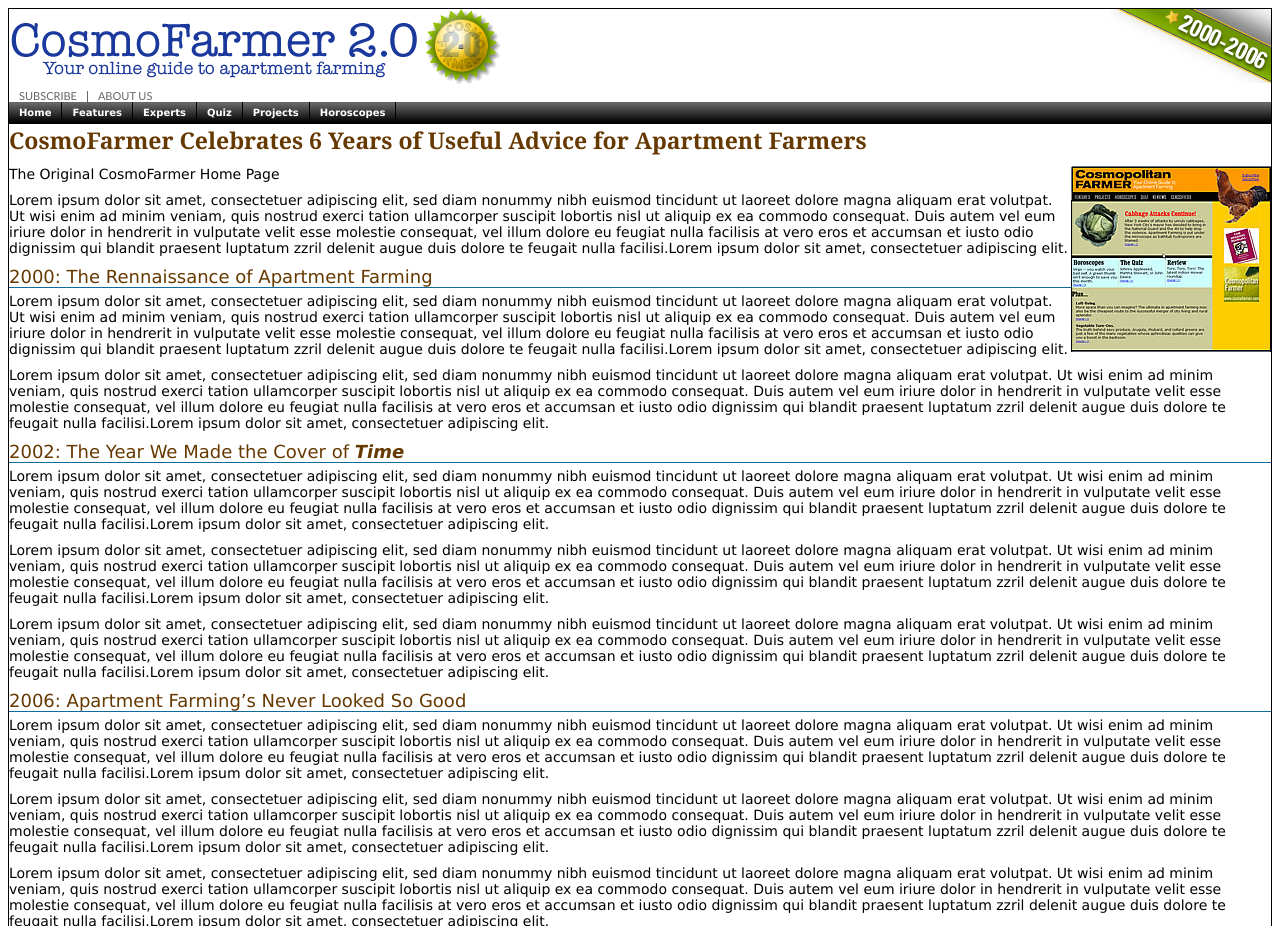
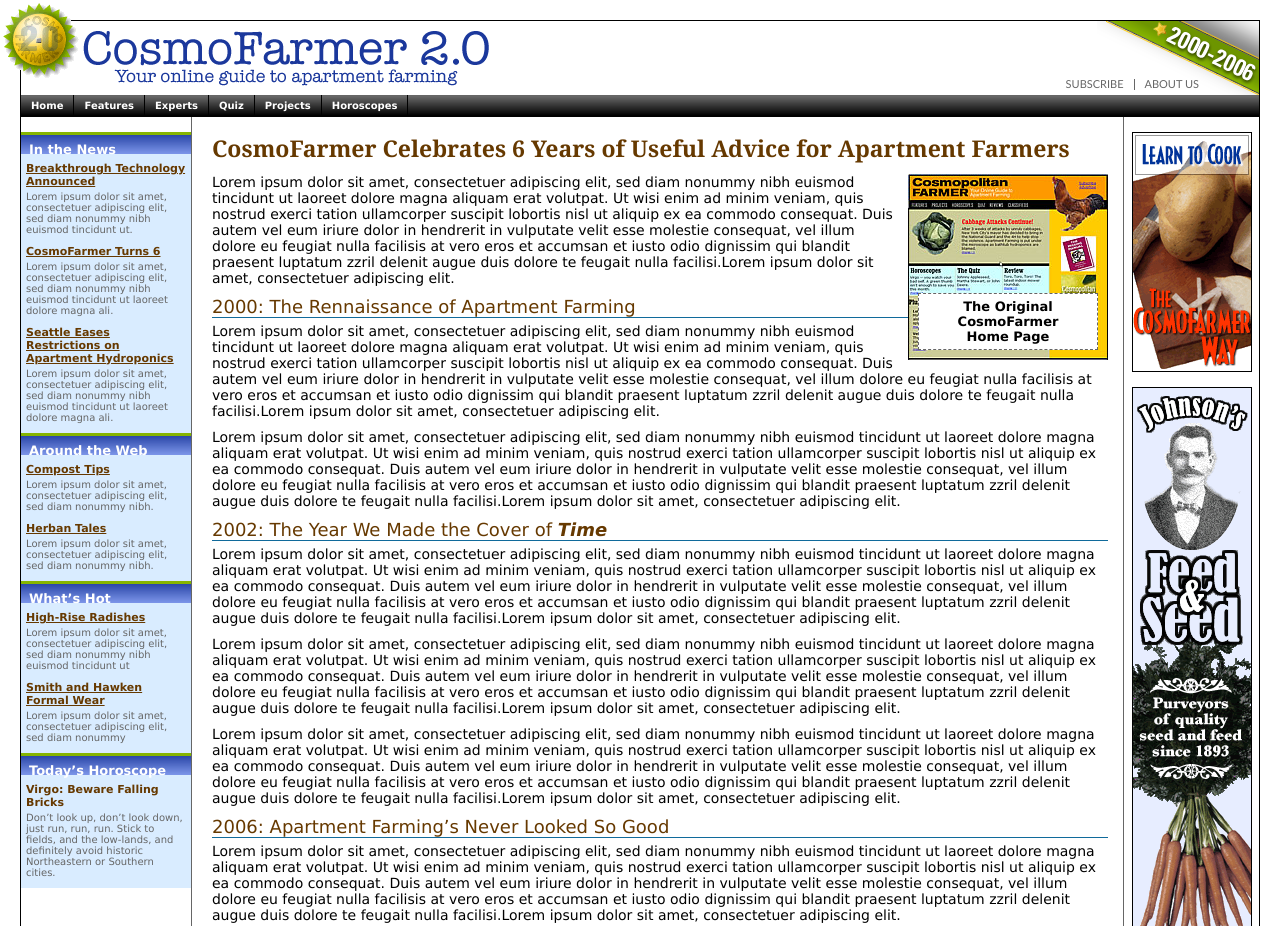
Before and after one commit to norgereth/css-mm-2e, a plain HTML site: page 13/index.html in a window 1280 px wide. Shown: the top 926 px of the page. Drawn offline with Linux system fonts and the light colour scheme.

Commit message:
completed chapter 13

```diff
--- a/13/index.html
+++ b/13/index.html
@@ -5,7 +5,75 @@
 <title>CosmoFarmer Turns 6</title>
 <link href="start.css" rel="stylesheet" type="text/css" />
 <style type="text/css">
-
+    body {
+        margin: 20px;
+    }
+    #banner {
+        position: relative;
+        zoom: 1;
+    }
+    #banner #badge {
+        position: absolute;
+        left: -18px;
+        top: -18px;
+    }
+    #banner #logo {
+        margin-left: 60px;
+        position: relative;
+    }
+    #banner ul {
+        position: absolute;
+        right: 60px;
+        bottom: 5px;
+    }
+    #main .figure {
+        float: right;
+        width: 200px;
+        margin-bottom: 2px;
+        margin-left: 10px;
+        position: relative;
+    }
+    #main .figure p {
+        position: absolute;
+        width: 168px;
+        left: 10px;
+        bottom: 10px;
+        background-color: #FFF;
+        border: 1px dashed #666666;
+        font-size: 13px;
+        font-weight: bold;
+        text-align: center;
+        padding: 5px;
+        margin: 0;
+    }
+    #main .figure img {
+        display: block;
+    }
+    #contentWrapper {
+        clear: both;
+        position: relative;
+        width: 100%;
+    }
+    #sidebar {
+        position: absolute;
+        top: 15px;
+        left: 0;
+        width: 170px;
+    }
+    #adverts {
+        position: absolute;
+        top: 15px;
+        right: 5px;
+        width: 125px;
+    }
+    #main {
+        margin-left: 170px;
+        margin-right: 135px;
+        padding: 0 15px 15px 20px;
+        border: 1px solid #666666;
+        border-top: none;
+        border-bottom: none;
+    }
 </style>
 </head>
 
@@ -32,8 +100,10 @@
 <div id="contentWrapper">
   <div id="main">
     <h1>CosmoFarmer Celebrates 6 Years of Useful Advice for Apartment&nbsp;Farmers</h1>
-	  <img src="images/old_home.jpg" alt="The Original Cosmo Home Page" width="200" height="186" align="right" />
-    <p>The&nbsp;Original CosmoFarmer Home&nbsp;Page</p>
+	<div class="figure">
+      <img src="images/old_home.jpg" alt="The Original Cosmo Home Page" width="200" height="186" />
+      <p>The&nbsp;Original CosmoFarmer Home&nbsp;Page</p>
+    </div>
     <p>Lorem ipsum dolor sit amet, consectetuer adipiscing elit, sed diam nonummy nibh euismod tincidunt ut laoreet dolore magna aliquam erat volutpat. Ut wisi enim ad minim veniam, quis nostrud exerci tation ullamcorper suscipit lobortis nisl ut aliquip ex ea commodo consequat. Duis autem vel eum iriure dolor in hendrerit in vulputate velit esse molestie consequat, vel illum dolore eu feugiat nulla facilisis at vero eros et accumsan et iusto odio dignissim qui blandit praesent luptatum zzril delenit augue duis dolore te feugait nulla facilisi.Lorem ipsum dolor sit amet, consectetuer adipiscing elit.</p>
     <h2>2000: The Rennaissance of Apartment Farming </h2>
     <p>Lorem ipsum dolor sit amet, consectetuer adipiscing elit, sed diam nonummy nibh euismod tincidunt ut laoreet dolore magna aliquam erat volutpat. Ut wisi enim ad minim veniam, quis nostrud exerci tation ullamcorper suscipit lobortis nisl ut aliquip ex ea commodo consequat. Duis autem vel eum iriure dolor in hendrerit in vulputate velit esse molestie consequat, vel illum dolore eu feugiat nulla facilisis at vero eros et accumsan et iusto odio dignissim qui blandit praesent luptatum zzril delenit augue duis dolore te feugait nulla facilisi.Lorem ipsum dolor sit amet, consectetuer adipiscing elit.</p>
```
